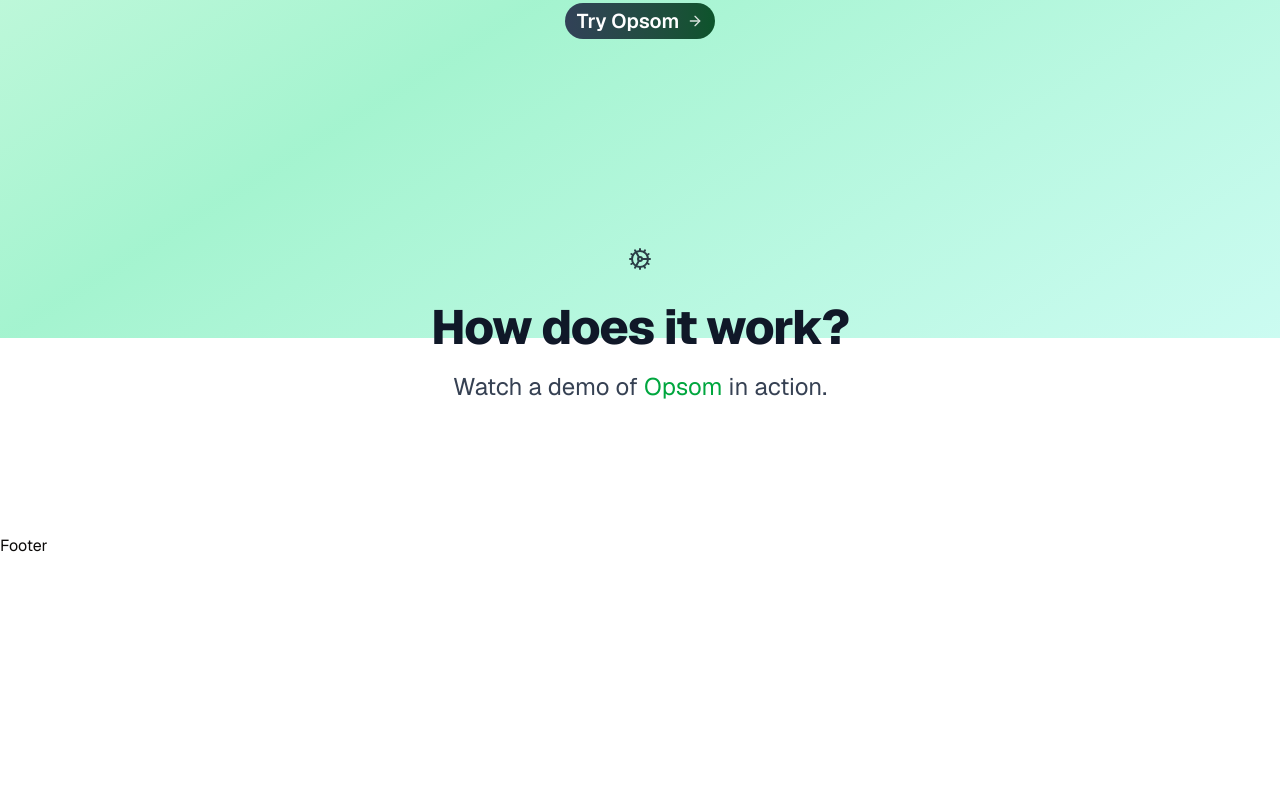
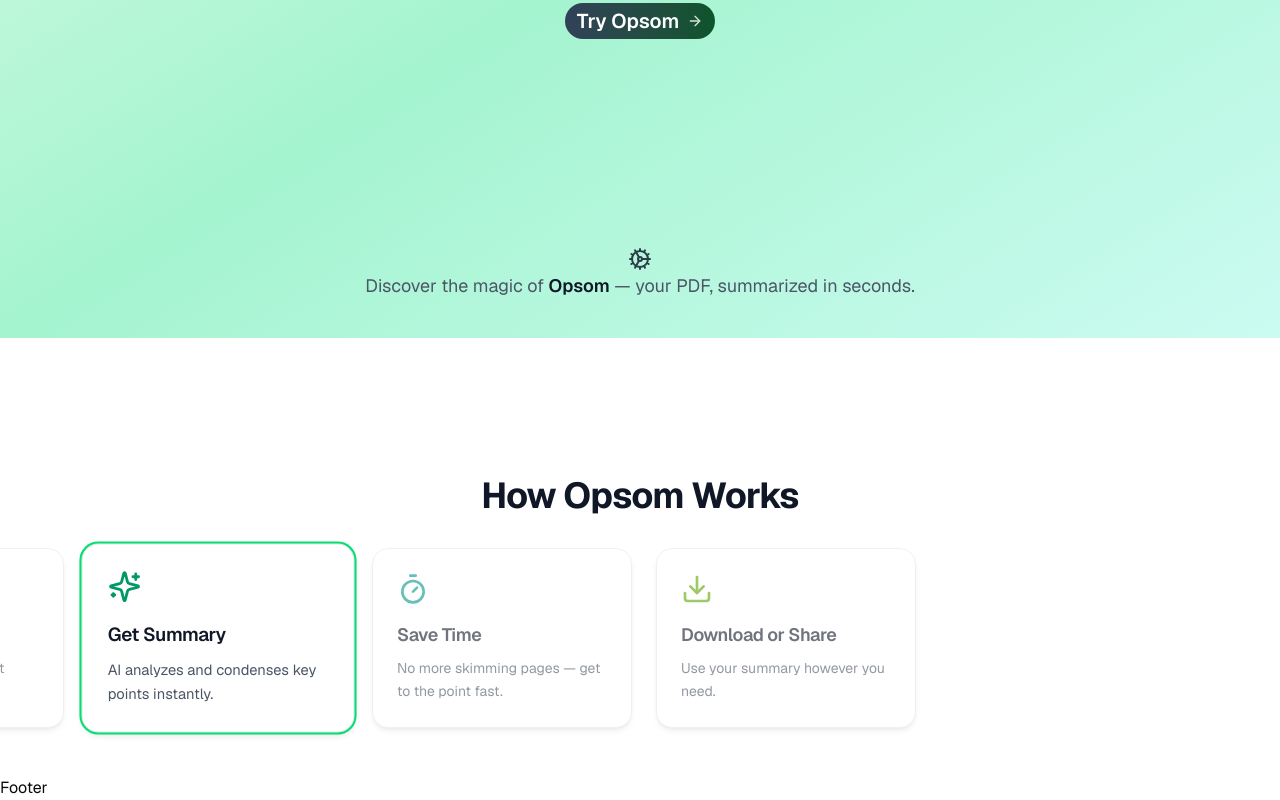
Before and after one commit to Termication/OPSOM, a Next.js app in the folder my-app/: page / in a window 1280 px wide. Shown: the part 462-1262 px from the top of the page. Before the commit the page ends 1020 px from the top, so only its background shows below. Built offline with nearby package versions, Linux system fonts and the light colour scheme.

Commit message:
feat: add Demo component and enhance DemoSection with updated content and styling

```diff
--- a/my-app/app/globals.css
+++ b/my-app/app/globals.css
@@ -125,7 +125,13 @@
   code, pre {
     font-family: var(--font-geist-mono), monospace;
   }
-
+  .scrollbar-hide::-webkit-scrollbar {
+    display: none;
+  }
+  .scrollbar-hide {
+    -ms-overflow-style: none;
+    scrollbar-width: none;
+  }
   h1 {
     @apply text-4xl font-bold tracking-tight lg:text-5xl;
   }
--- a/my-app/app/page.tsx
+++ b/my-app/app/page.tsx
@@ -1,6 +1,7 @@
 import HeroSection from "@/components/home/hero-section";
 import BgGradient from "@/components/common/bg-gradient";
 import DemoSection from "@/components/home/demo-section";
+import Demo from "@/components/home/demo";
 
 export default function Home() {
   return (
@@ -9,6 +10,7 @@ export default function Home() {
         <div className="flex flex-col">
           <HeroSection />
           <DemoSection />
+          <Demo />
 
         </div>
         {/* <DemoSection />
--- a/my-app/components/home/demo-section.tsx
+++ b/my-app/components/home/demo-section.tsx
@@ -8,13 +8,10 @@ export default function DemoSection() {
             <div className="flex items-center justify-center ">
                 <CogIcon className="w-6 h-6 text-gray-900 animate-pulse" />
             </div>
-            <h3 className="text-3xl sm:text-4xl lg:text-5xl font-extrabold text-center text-gray-900 mt-8">
-                How does it work?
-            </h3>
+            <p className="text-center text-gray-600 dark:text-gray-300 text-base sm:text-lg mb-4">
+            Discover the magic of <span className="font-semibold text-gray-900 dark:text-white">Opsom</span> — your PDF, summarized in seconds.
+            </p>
 
-            <p className="text-lg sm:text-xl lg:text-2xl font-normal text-center text-gray-700 mt-4 max-w-3xl mx-auto">
-                Watch a demo of <span className="text-green-600">Opsom</span> in action.
-            </p>
 
             <div className="flex items-center justify-center mt-8">
 
--- /dev/null
+++ b/my-app/components/home/demo.tsx
@@ -0,0 +1,72 @@
+"use client";
+
+import { useEffect, useState } from "react";
+import { FileText, Sparkles, Download, Timer } from "lucide-react";
+import clsx from "clsx";
+
+const steps = [
+  {
+    icon: <FileText className="w-8 h-8 text-green-600" />,
+    title: "Upload PDF",
+    description: "Choose a PDF file you want summarized.",
+  },
+  {
+    icon: <Sparkles className="w-8 h-8 text-emerald-600" />,
+    title: "Get Summary",
+    description: "AI analyzes and condenses key points instantly.",
+  },
+  {
+    icon: <Timer className="w-8 h-8 text-teal-600" />,
+    title: "Save Time",
+    description: "No more skimming pages — get to the point fast.",
+  },
+  {
+    icon: <Download className="w-8 h-8 text-lime-600" />,
+    title: "Download or Share",
+    description: "Use your summary however you need.",
+  },
+];
+
+export default function Demo() {
+  const [activeIndex, setActiveIndex] = useState(0);
+
+  useEffect(() => {
+    const interval = setInterval(() => {
+      setActiveIndex((prev) => (prev + 1) % steps.length);
+    }, 3000); // Change every 3 seconds
+
+    return () => clearInterval(interval);
+  }, []);
+
+  return (
+    <section className="py-12 px-4  bg-transparent">
+      <h2 className="text-3xl sm:text-4xl font-bold text-center text-gray-900 dark:text-white mb-8">
+        How Opsom Works
+      </h2>
+
+      <div className="relative flex justify-center">
+        <div className="flex gap-6 transition-transform duration-500" style={{ transform: `translateX(-${activeIndex * 280}px)` }}>
+          {steps.map((step, i) => (
+            <div
+              key={i}
+              className={clsx(
+                "w-[260px] shrink-0 rounded-2xl border p-6 shadow-md transition-all duration-300",
+                "bg-white border-gray-200 text-gray-900 dark:bg-gray-900 dark:border-gray-800 dark:text-white",
+                {
+                  "ring-2 ring-green-400 scale-105": i === activeIndex,
+                  "opacity-60": i !== activeIndex,
+                }
+              )}
+            >
+              <div className="mb-4">{step.icon}</div>
+              <h3 className="text-lg font-semibold mb-2">{step.title}</h3>
+              <p className="text-sm text-gray-600 dark:text-gray-400">
+                {step.description}
+              </p>
+            </div>
+          ))}
+        </div>
+      </div>
+    </section>
+  );
+}
```
